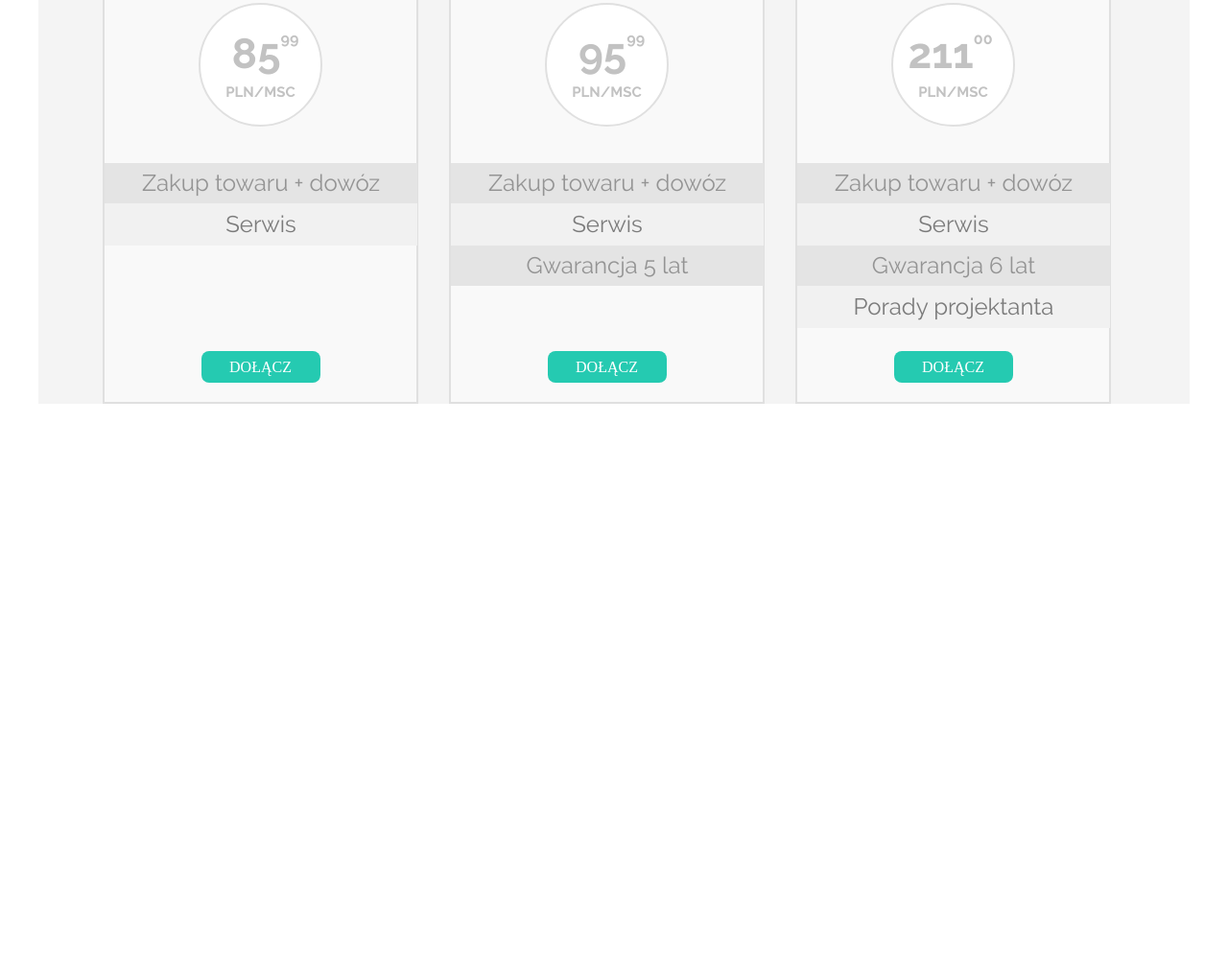
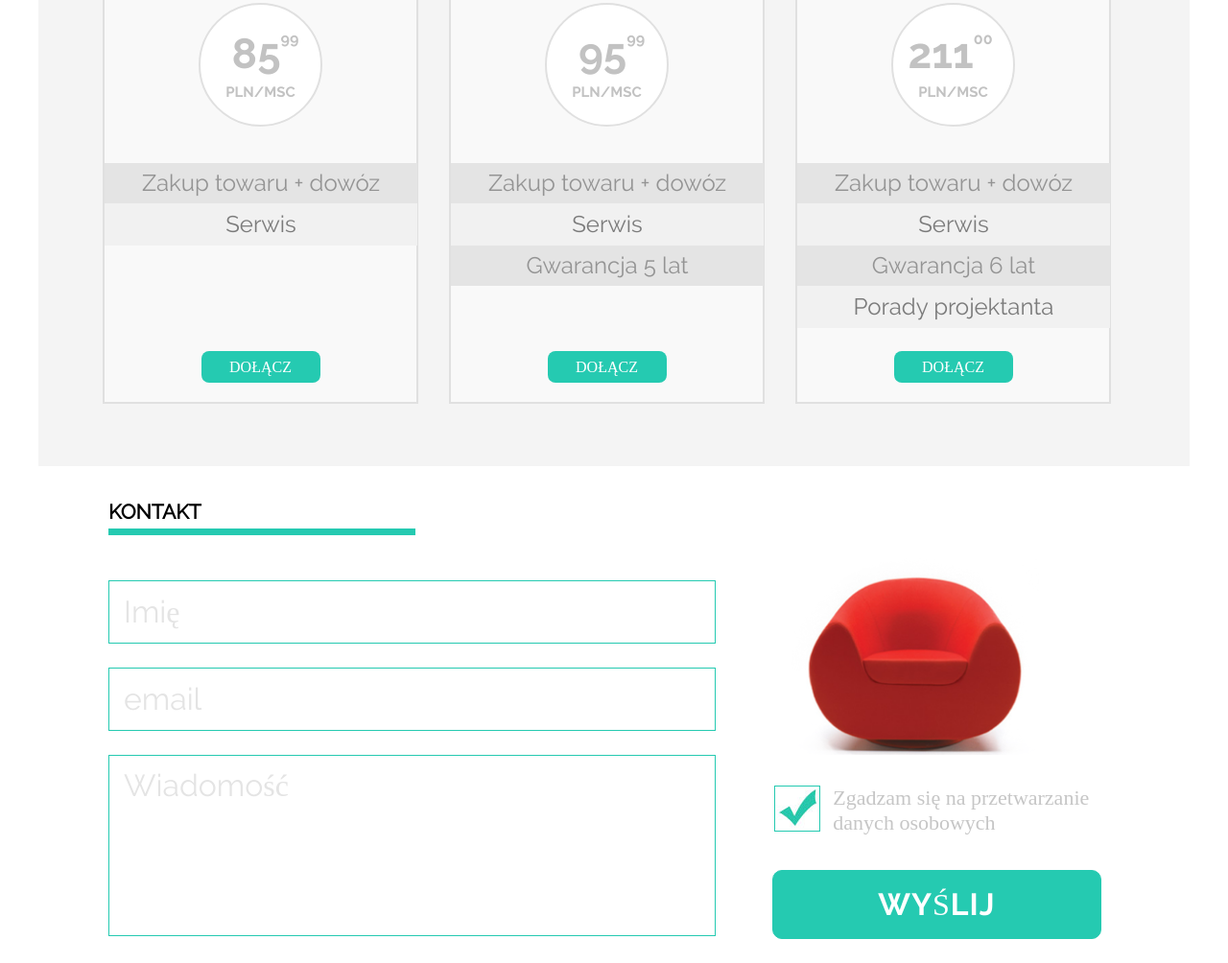
Before and after one commit to filipjakubowski9/sit_on_chair, a plain HTML site: page index.html in a window 1280 px wide. Shown: the part 1130-2134 px from the top of the page at 96% size. Before the commit the page ends 1551 px from the top, so only its background shows below. Drawn offline with Linux system fonts and the light colour scheme.

Commit message:
contact form

```diff
--- a/css/style.css
+++ b/css/style.css
@@ -91,7 +91,7 @@
 .container {
     max-width: 1200px;
     margin: 0 auto;
-    /* border: 1px solid red; */
+/*    border: 1px solid red; */
 }
 
 /* CSS DO NAGŁÓWKA */
@@ -327,7 +327,7 @@ h1 span {
     display: flex;
 }
 
-.price_list h2{
+.price_list h2, contact_form h2 {
     text-align: left;
     font-family: "ralewayregular";
     font-size: 21px;
@@ -358,6 +358,7 @@ h1 span {
 	text-align: center;
 	position: relative;
 	z-index: 3;
+    margin-bottom: 65px;
 }
 
 .small_circle {
@@ -502,3 +503,117 @@ h1 span {
     background-color: #ffffff;
     color: #25cab1;
 }
+
+/* === CSS DO SEKCJI 4 (FORMULARZ) === */
+
+.contact_form h2 {
+    text-align: left;
+    font-family: "ralewayregular";
+    font-size: 21px;
+    line-height: 35px;
+    width: 320px;
+    border-bottom: 7px solid #25cab1;
+    margin-top: 30px;
+    margin-bottom: 47px;
+    margin-left: 73px;
+}
+
+form {
+    display: flex;
+}
+
+form>div:first-of-type {
+    display: flex;
+    flex-direction: column;
+    width: 633px;
+    margin-left: 73px;
+}
+
+form>div:last-of-type {
+    display: flex;
+    flex-direction: column;
+    width: 33%;
+}
+
+input, textarea {
+    width: 100%;
+    border: 1px solid #25cab1;
+    margin-bottom: 25px;
+    font-family: "ralewayregular";
+    font-size: 32px;
+    color: #25cab1;
+    padding-left: 15px;
+}
+
+form>div:first-of-type input {
+    height: 66px;
+}
+
+form textarea {
+    height: 189px;
+    resize: none;
+    padding-top: 12px;
+}
+
+input::placeholder, textarea::placeholder {
+    opacity: 1;
+    color: #e4e4e4;
+}
+
+input:focus, textarea:focus {
+    border: 2px solid #25cab1;
+}
+
+.contact_form img {
+    width: 260px;
+    position: relative;
+    bottom: 25px;
+    right: 55px
+}
+
+.checkbox {
+    display: flex;
+    position: relative;
+    top: 7px;
+    right: 38px;
+    margin-bottom: 43px;
+}
+
+.checkbox input {
+    display: none;
+}
+
+.checkbox input+div {
+    width: 48px;
+    height: 48px;
+    border: 1px solid #25cab1;
+    background-color: #ffffff;
+}
+
+.checkbox input:checked+div {
+    background: url("../images/form_ok.jpg");
+    background-position: center;
+    background-repeat: no-repeat;
+}
+
+.checkbox label {
+    font-size: 22px;
+    color: #c6c6c6;
+    margin-left: 13px;
+}
+
+#submit {
+    background-color: #25cab1;
+    width: 343px;
+    height: 72px;
+    border-radius: 10px;
+    color: white;
+    padding: 0;
+    line-height: 70px;
+    font-size: 32px;
+    text-align: center;
+    font-family: "ralewaybold";
+    letter-spacing: 1px;
+    position: relative;
+    right: 33px;
+}
--- a/index.html
+++ b/index.html
@@ -80,7 +80,7 @@
         <div class="container">
             <div class="tariff_box">
                 <div class="small_circle">
-                    <div> </div>
+                    <div></div>
                 </div>
 
                 <h3>BASIC PLAN</h3>
@@ -100,7 +100,7 @@
 
             <div class="tariff_box">
                 <div class="small_circle">
-                    <div> </div>
+                    <div></div>
                 </div>
 
                 <h3>STANDARD PLAN</h3>
@@ -121,7 +121,7 @@
 
             <div class="tariff_box">
                 <div class="small_circle">
-                    <div> </div>
+                    <div></div>
                 </div>
 
                 <h3>ADVANCE PLAN</h3>
@@ -140,10 +140,34 @@
 
                 <div class="join_button"> DOŁĄCZ </div>
             </div>
-
-
-
         </div>
     </section>
+
+    <section class="contact_form">
+        <div class="container">
+            <div class="container">
+                <h2>KONTAKT</h2>
+            </div>
+
+            <form class="container">
+                <div>
+                    <input type="text" name="name" placeholder="Imię">
+                    <input type="email" name="email" placeholder="email">
+                    <textarea name="message" placeholder="Wiadomość" ></textarea>
+                </div>
+
+                <div>
+                    <img src="./images/red_chair.png">
+                    <div class="checkbox">
+                        <input type="checkbox" name="checkbox" checked>
+                        <div></div>
+                        <label for="Submit">Zgadzam się na przetwarzanie <br> danych osobowych</label>
+                    </div>
+                    <input id="submit" type="submit" name="submit" value="WYŚLIJ">
+                </div>
+            </form>
+        </div>
+    </section>
+
 </body>
 </html>
```
